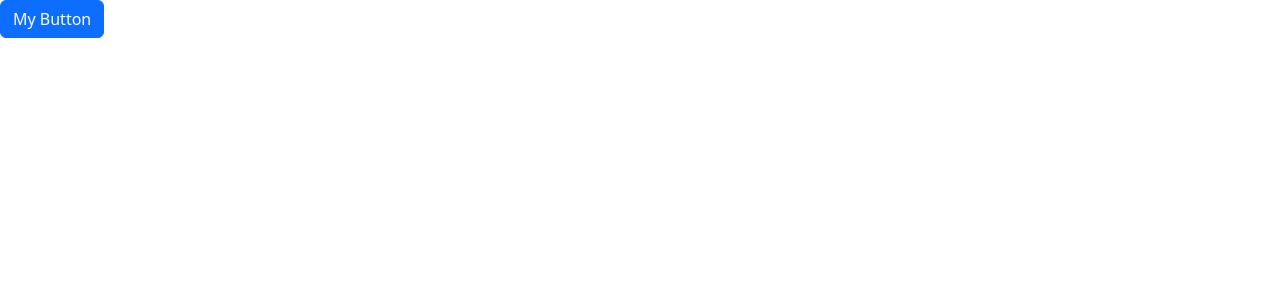
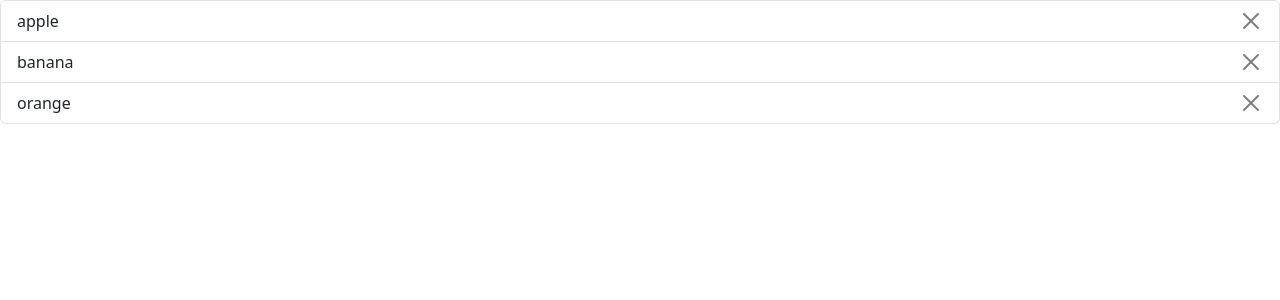
Before and after one commit to mzums/mywebsite, a React (Vite) app: page / in a window 1280 px wide. Shown: the top 300 px of the page. Built offline with nearby package versions, Linux system fonts and the light colour scheme.

Commit message:
deleting elements from a list

```diff
--- a/src/App.tsx
+++ b/src/App.tsx
@@ -1,22 +1,21 @@
-import Alert from "./components/Alert";
-import Button from "./components/Button";
+import List from "./components/List";
 import { useState } from "react";
+import "bootstrap/dist/css/bootstrap.min.css";
 
 function App() {
-  const [visible, setVisible] = useState(false);
+  const [items, setItems] = useState<string[]>([
+    "apple",
+    "banana",
+    "orange",
+  ]);
+
+  const handleDelete = (itemToDelete: string) => {
+    setItems(items.filter((item) => item !== itemToDelete));
+  };
 
   return (
     <>
-      <div>
-        <Button color="primary" onClick={() => setVisible(true)}>
-          My Button
-        </Button>
-      </div>
-      {visible ? (
-        <div>
-          <Alert onClose={() => setVisible(false)}>Hello World</Alert>
-        </div>
-      ) : null}
+      <List items={items} onDelete={handleDelete} />
     </>
   );
 }
--- /dev/null
+++ b/src/components/List.tsx
@@ -0,0 +1,31 @@
+interface Props {
+    items: string[];
+    onDelete: (item: string) => void;
+}
+
+const List = ({ items, onDelete }: Props) => {
+    return (
+        <>
+            {items.length === 0 && <p>No item found</p>}
+
+            <ul className="list-group">
+                {items.map((item, index) => (
+                    <li
+                        className="list-group-item d-flex justify-content-between align-items-center"
+                        key={index}
+                    >
+                        {item}
+
+                        <button
+                            type="button"
+                            className="btn-close"
+                            onClick={() => onDelete(item)}
+                        ></button>
+                    </li>
+                ))}
+            </ul>
+        </>
+    );
+};
+
+export default List;
```
